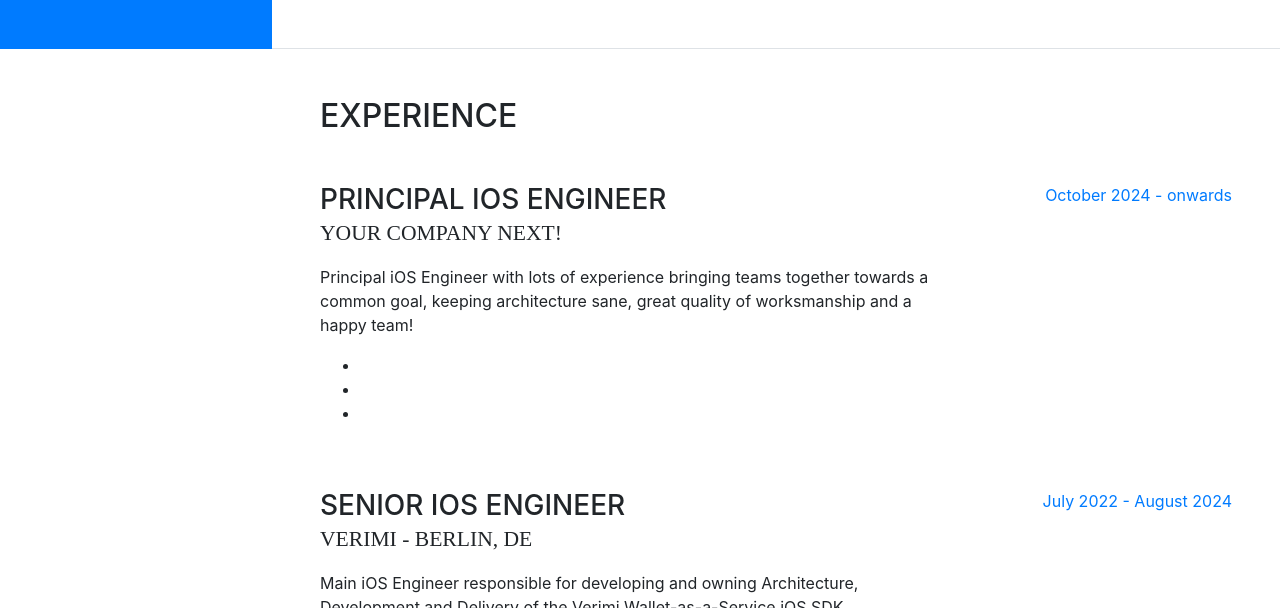
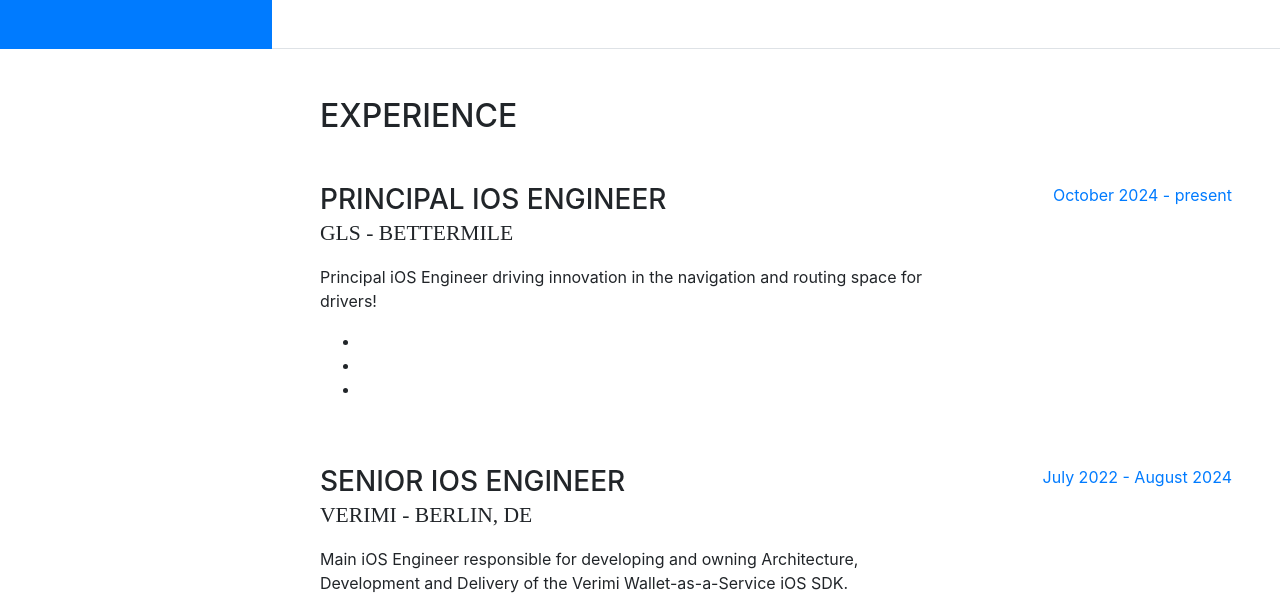
Before and after one commit to blizzd/blizzd.com, a website with bundled scripts: page index.html in a window 1280 px wide. Shown: the part 751-1359 px from the top of the page. Built offline with nearby package versions, Linux system fonts and the light colour scheme; a web font is replaced by a local one.

Commit message:
Update index.html

```diff
--- a/index.html
+++ b/index.html
@@ -68,7 +68,6 @@
             <span class="text-primary">Bolea</span>
           </h1>
           <div class="subheading mb-5">Berlin · Germany · +49XXXXXXXXXX ·<p>
-            (formerly Ionut-Catalin Bolea)
           </div>
           <p class="mb-5">I have a proven track record in application development, my expertise lies in the conceptualization, development, and refinement of innovative iOS applications and engaging games for both mobile and web platforms. My work has consistently resulted in feature enhancements, revenue growth, and the resolution of complex challenges.<br>
 I'm not just adept at developing and executing robust testing plans for a range of systems—spanning qualification, integration, and acceptance testing—I'm also skilled in fostering collaborations with professional software development teams and stakeholders to achieve common objectives.<br>
@@ -123,8 +122,8 @@
           <div class="resume-item d-flex flex-column flex-md-row mb-5">
             <div class="resume-content mr-auto">
               <h3 class="mb-0">Principal iOS Engineer</h3>
-              <div class="subheading mb-3">Your company next!</div>
-                <p>Principal iOS Engineer with lots of experience bringing teams together towards a common goal, keeping architecture sane, great quality of worksmanship and a happy team!
+              <div class="subheading mb-3">GLS - BetterMile</div>
+                <p>Principal iOS Engineer driving innovation in the navigation and routing space for drivers!
   <ul>
  <li>
  <li>
@@ -133,7 +132,7 @@
                 </p>
             </div>
             <div class="resume-date text-md-right">
-              <span class="text-primary">October 2024 - onwards </span>
+              <span class="text-primary">October 2024 - present </span>
             </div>
         </div>
 
```
